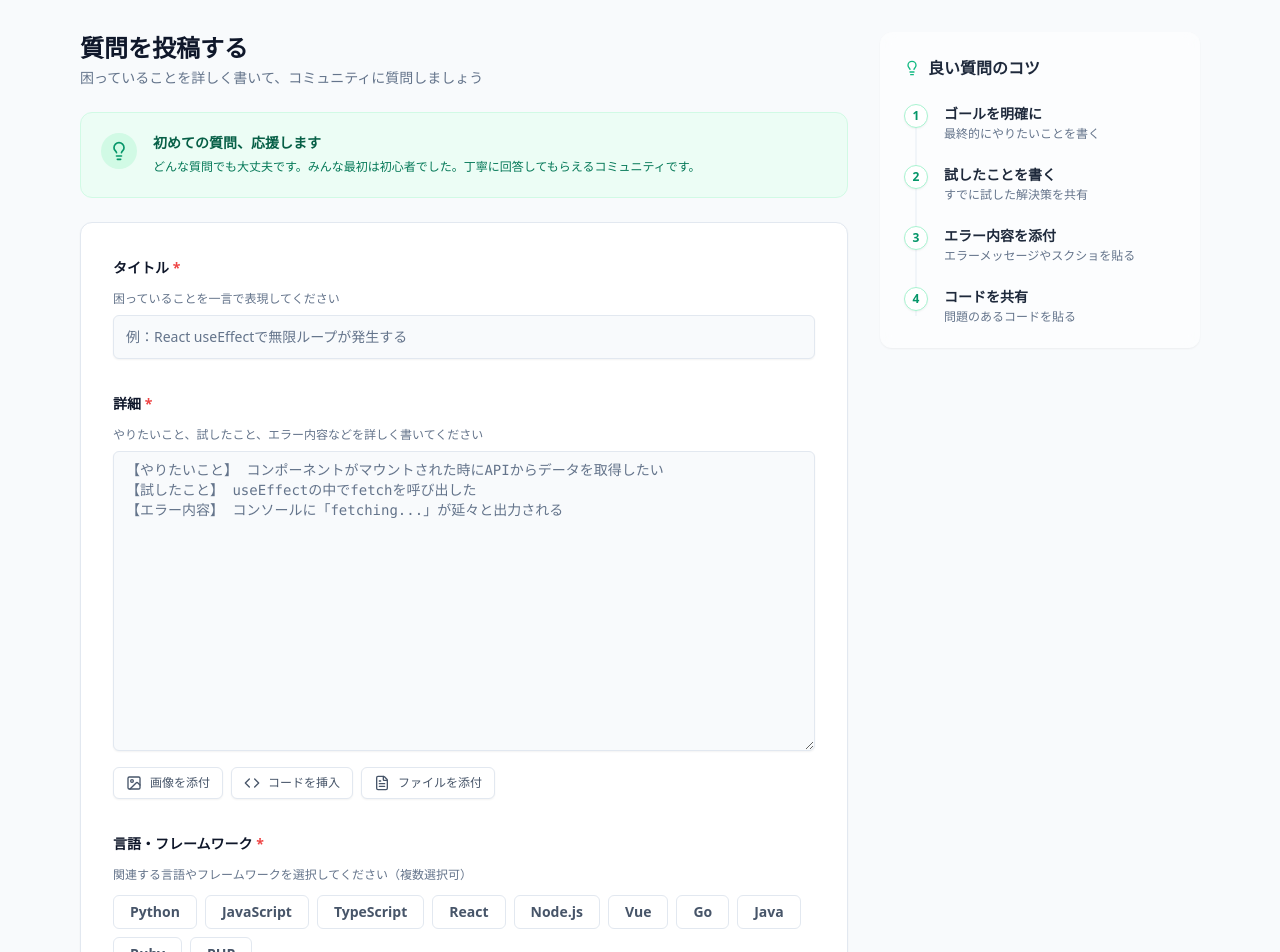
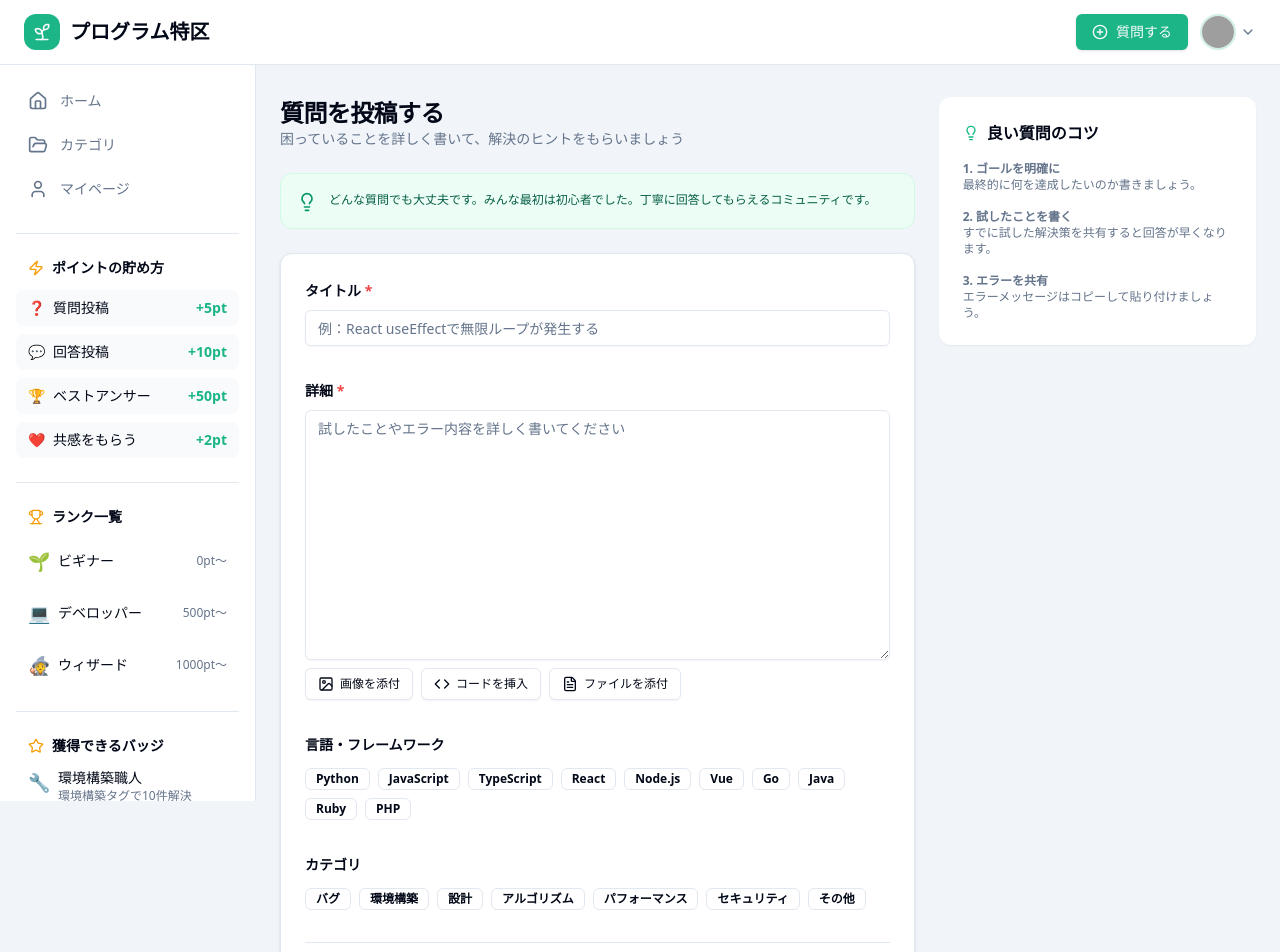
Before and after one commit to geek-camp-vol18/program-tokku, a Next.js app in the folder frontend/: page /questions/new in a window 1280 px wide. Shown: the top 952 px of the page. Built offline with nearby package versions, Linux system fonts and the light colour scheme; no server answers; grey boxes are pictures that could not be loaded.

Commit message:
feat: 質問投稿画面のUI実装完了

```diff
--- a/frontend/src/app/questions/new/page.tsx
+++ b/frontend/src/app/questions/new/page.tsx
@@ -1,18 +1,29 @@
 "use client";
 
 import { useState } from "react";
+import { useRouter } from "next/navigation"; // 画面遷移用
+import { supabase } from "@/lib/supabase";
+
+// チーム共通コンポーネント
+import { Header } from "@/components/layout/header";
+import { Sidebar } from "@/components/layout/sidebar";
+
+// UI部品
 import { Button } from "@/components/ui/button";
 import { Input } from "@/components/ui/input";
 import { Textarea } from "@/components/ui/textarea";
 import { Badge } from "@/components/ui/badge";
 import { Card, CardContent } from "@/components/ui/card";
-import { Lightbulb, Image as ImageIcon, Code, FileText } from "lucide-react";
+import { Lightbulb, Image as ImageIcon, Code, FileText, Loader2 } from "lucide-react";
 
-// 選択肢のマスターデータ
 const LANGUAGES = ["Python", "JavaScript", "TypeScript", "React", "Node.js", "Vue", "Go", "Java", "Ruby", "PHP"];
 const CATEGORIES = ["バグ", "環境構築", "設計", "アルゴリズム", "パフォーマンス", "セキュリティ", "その他"];
 
 export default function NewQuestionPage() {
+  const router = useRouter();
+  const [isSubmitting, setIsSubmitting] = useState(false);
+
+  // 入力データ
   const [title, setTitle] = useState("");
   const [content, setContent] = useState("");
   const [selectedLangs, setSelectedLangs] = useState<string[]>([]);
@@ -27,97 +38,107 @@ export default function NewQuestionPage() {
     }
   };
 
+  // ★ Supabaseへの保存処理 ★
+  const handleSubmit = async () => {
+    if (!title || !content) {
+      alert("タイトルと詳細は必須です");
+      return;
+    }
+
+    setIsSubmitting(true);
+
+    try {
+      // 1. 質問を questions テーブルに挿入
+      const { data, error } = await supabase
+        .from("questions")
+        .insert([
+          {
+            title,
+            content,
+            status: "open", // デフォルトは未解決
+            // ※タグやカテゴリの保存先はDB設計に合わせて調整してください
+          },
+        ])
+        .select();
+
+      if (error) throw error;
+
+      alert("質問を投稿しました！ +5pt獲得！");
+      router.push("/"); // ホーム画面に戻る
+      router.refresh(); // 最新の状態に更新
+    } catch (error: any) {
+      alert("エラーが発生しました: " + error.message);
+    } finally {
+      setIsSubmitting(false);
+    }
+  };
+
   return (
-    <div className="min-h-screen bg-slate-50 py-8">
-      <div className="max-w-6xl mx-auto px-4 flex gap-8 items-start">
+    <div className="min-h-screen bg-muted">
+      {/* チーム共通のヘッダー */}
+      <Header />
 
-        {/* === 左側メインエリア === */}
-        <div className="flex-1 space-y-6">
+      <div className="mx-auto flex w-full max-w-7xl">
+        {/* チーム共通のサイドバー */}
+        <Sidebar />
 
-          {/* ヘッダー */}
+        {/* メインコンテンツエリア：チームのグリッド構成(2fr 1fr)に合わせる */}
+        <main className="w-full flex-1 px-6 py-8">
+          <div className="grid grid-cols-1 gap-6 md:grid-cols-[2fr_1fr]">
+
+            {/* 左：投稿フォーム */}
+            <div className="space-y-6">
               <div>
-            <h1 className="text-2xl font-bold text-slate-900">質問を投稿する</h1>
-            <p className="text-slate-500 text-sm mt-1">困っていることを詳しく書いて、コミュニティに質問しましょう</p>
+                <h1 className="text-2xl font-bold tracking-tight">質問を投稿する</h1>
+                <p className="text-sm text-muted-foreground">困っていることを詳しく書いて、解決のヒントをもらいましょう</p>
               </div>
 
-          {/* 応援メッセージ (Figmaの緑のエリア) */}
-          <div className="bg-emerald-50 border border-emerald-100 p-5 rounded-xl flex gap-4 items-start">
-            <div className="bg-emerald-100 p-2 rounded-full text-emerald-600 shrink-0">
-              <Lightbulb className="h-5 w-5" />
-            </div>
-            <div>
-              <h3 className="text-emerald-800 font-bold text-sm mb-1">初めての質問、応援します</h3>
-              <p className="text-emerald-700 text-xs leading-relaxed">
+              {/* 応援メッセージ */}
+              <div className="bg-emerald-50 border border-emerald-100 p-4 rounded-xl flex gap-3 items-start">
+                <Lightbulb className="h-5 w-5 text-emerald-600 mt-0.5" />
+                <p className="text-emerald-800 text-xs leading-relaxed">
                   どんな質問でも大丈夫です。みんな最初は初心者でした。丁寧に回答してもらえるコミュニティです。
                 </p>
               </div>
-          </div>
 
-          {/* 入力フォームカード */}
-          <Card className="shadow-sm border-slate-200">
-            <CardContent className="p-8 space-y-8">
-
-              {/* タイトル入力 */}
-              <div className="space-y-3">
-                <label className="text-sm font-bold text-slate-900">
-                  タイトル <span className="text-red-500">*</span>
-                </label>
+              <Card className="bg-card">
+                <CardContent className="p-6 space-y-8">
+                  {/* タイトル */}
                   <div className="space-y-2">
-                  <p className="text-xs text-slate-500">困っていることを一言で表現してください</p>
+                    <label className="text-sm font-bold">タイトル <span className="text-red-500">*</span></label>
                     <Input
                       placeholder="例：React useEffectで無限ループが発生する"
                       value={title}
                       onChange={(e) => setTitle(e.target.value)}
-                    className="h-11 bg-slate-50 border-slate-200 focus:ring-emerald-500"
                     />
+                  </div>
+
+                  {/* 詳細 */}
+                  <div className="space-y-2">
+                    <label className="text-sm font-bold">詳細 <span className="text-red-500">*</span></label>
+                    <Textarea
+                      placeholder="試したことやエラー内容を詳しく書いてください"
+                      className="min-h-[250px] font-mono"
+                      value={content}
+                      onChange={(e) => setContent(e.target.value)}
+                    />
+                    <div className="flex gap-2">
+                      <Button variant="outline" size="sm" className="h-8 text-xs gap-1.5"><ImageIcon className="h-3 w-3"/> 画像を添付</Button>
+                      <Button variant="outline" size="sm" className="h-8 text-xs gap-1.5"><Code className="h-3 w-3"/> コードを挿入</Button>
+                      <Button variant="outline" size="sm" className="h-8 text-xs gap-1.5"><FileText className="h-3 w-3"/> ファイルを添付</Button>
                     </div>
                   </div>
 
-              {/* 詳細入力 */}
+                  {/* 言語選択 */}
                   <div className="space-y-3">
-                <label className="text-sm font-bold text-slate-900">
-                  詳細 <span className="text-red-500">*</span>
-                </label>
-                <div className="space-y-2">
-                  <p className="text-xs text-slate-500">やりたいこと、試したこと、エラー内容などを詳しく書いてください</p>
-                  <Textarea
-                    placeholder={`【やりたいこと】 コンポーネントがマウントされた時にAPIからデータを取得したい\n【試したこと】 useEffectの中でfetchを呼び出した\n【エラー内容】 コンソールに「fetching...」が延々と出力される`}
-                    className="min-h-[300px] font-mono text-sm bg-slate-50 border-slate-200 focus:ring-emerald-500 leading-relaxed"
-                    value={content}
-                    onChange={(e) => setContent(e.target.value)}
-                  />
-                  {/* ツールバーボタン（見た目だけ） */}
-                  <div className="flex gap-2 pt-2">
-                    <Button variant="outline" size="sm" className="text-xs gap-2 text-slate-600 h-8">
-                      <ImageIcon className="h-3 w-3" /> 画像を添付
-                    </Button>
-                    <Button variant="outline" size="sm" className="text-xs gap-2 text-slate-600 h-8">
-                      <Code className="h-3 w-3" /> コードを挿入
-                    </Button>
-                    <Button variant="outline" size="sm" className="text-xs gap-2 text-slate-600 h-8">
-                      <FileText className="h-3 w-3" /> ファイルを添付
-                    </Button>
-                  </div>
-                </div>
-              </div>
-
-              {/* 言語・フレームワーク選択 */}
-              <div className="space-y-3">
-                <label className="text-sm font-bold text-slate-900">
-                  言語・フレームワーク <span className="text-red-500">*</span>
-                </label>
-                <p className="text-xs text-slate-500">関連する言語やフレームワークを選択してください（複数選択可）</p>
+                    <label className="text-sm font-bold">言語・フレームワーク</label>
                     <div className="flex flex-wrap gap-2">
-                  {LANGUAGES.map((lang) => (
+                      {LANGUAGES.map(lang => (
                         <Badge
                           key={lang}
                           onClick={() => toggleLang(lang)}
                           variant={selectedLangs.includes(lang) ? "default" : "outline"}
-                      className={`cursor-pointer px-4 py-1.5 text-sm transition-all ${
-                        selectedLangs.includes(lang)
-                          ? "bg-emerald-500 hover:bg-emerald-600 border-transparent"
-                          : "bg-white text-slate-600 border-slate-200 hover:bg-slate-50 hover:border-emerald-200"
-                      }`}
+                          className="cursor-pointer"
                         >
                           {lang}
                         </Badge>
@@ -127,19 +148,14 @@ export default function NewQuestionPage() {
 
                   {/* カテゴリ選択 */}
                   <div className="space-y-3">
-                <label className="text-sm font-bold text-slate-900">カテゴリ</label>
-                <p className="text-xs text-slate-500">質問の種類を選択してください</p>
+                    <label className="text-sm font-bold">カテゴリ</label>
                     <div className="flex flex-wrap gap-2">
-                  {CATEGORIES.map((cat) => (
+                      {CATEGORIES.map(cat => (
                         <Badge
                           key={cat}
                           onClick={() => setSelectedCategory(cat)}
                           variant={selectedCategory === cat ? "default" : "outline"}
-                      className={`cursor-pointer px-4 py-1.5 text-sm transition-all ${
-                        selectedCategory === cat
-                          ? "bg-slate-800 hover:bg-slate-700 border-transparent text-white"
-                          : "bg-white text-slate-600 border-slate-200 hover:bg-slate-50 hover:border-slate-300"
-                      }`}
+                          className="cursor-pointer"
                         >
                           {cat}
                         </Badge>
@@ -147,56 +163,42 @@ export default function NewQuestionPage() {
                     </div>
                   </div>
 
-              {/* フッターアクション */}
-              <div className="flex items-center justify-between pt-6 border-t border-slate-100">
-                <Button variant="ghost" className="text-slate-500 hover:text-slate-700">
-                  キャンセル
-                </Button>
-                <div className="flex items-center gap-3">
-                  <span className="text-sm font-bold text-slate-400">+5pt</span>
-                  <Button className="bg-emerald-400 hover:bg-emerald-500 text-white px-8 font-bold shadow-md shadow-emerald-100">
+                  {/* 送信ボタン */}
+                  <div className="flex items-center justify-between pt-4 border-t">
+                    <Button variant="ghost" onClick={() => router.back()}>キャンセル</Button>
+                    <div className="flex items-center gap-4">
+                      <span className="text-sm font-bold text-muted-foreground">+5pt</span>
+                      <Button
+                        disabled={isSubmitting}
+                        onClick={handleSubmit}
+                        className="bg-emerald-500 hover:bg-emerald-600 px-8"
+                      >
+                        {isSubmitting && <Loader2 className="mr-2 h-4 w-4 animate-spin" />}
                         質問を投稿する
                       </Button>
                     </div>
                   </div>
-
                 </CardContent>
               </Card>
             </div>
 
-        {/* === 右側サイドバー (コツ) === */}
-        <aside className="w-80 hidden lg:block shrink-0 sticky top-6">
-          <Card className="border-none shadow-sm bg-white/50 backdrop-blur">
-            <CardContent className="p-6">
-              <h3 className="font-bold flex items-center gap-2 mb-6 text-slate-800">
+            {/* 右：ガイドライン（チームの FeaturePanel と同じ位置） */}
+            <aside className="space-y-6">
+              <Card className="p-6 bg-card border-none shadow-sm">
+                <h3 className="font-bold flex items-center gap-2 mb-4">
                   <Lightbulb className="h-4 w-4 text-emerald-500" /> 良い質問のコツ
                 </h3>
-              <ul className="space-y-6 relative">
-                {/* 縦線 */}
-                <div className="absolute left-[11px] top-2 bottom-2 w-0.5 bg-slate-100 -z-10" />
-
-                {[
-                  { title: "ゴールを明確に", desc: "最終的にやりたいことを書く" },
-                  { title: "試したことを書く", desc: "すでに試した解決策を共有" },
-                  { title: "エラー内容を添付", desc: "エラーメッセージやスクショを貼る" },
-                  { title: "コードを共有", desc: "問題のあるコードを貼る" }
-                ].map((item, i) => (
-                  <li key={i} className="flex gap-4">
-                    <span className="flex items-center justify-center w-6 h-6 rounded-full bg-white border border-emerald-200 text-emerald-600 text-xs font-bold shadow-sm shrink-0">
-                      {i + 1}
-                    </span>
-                    <div>
-                      <strong className="block text-sm text-slate-800 mb-0.5">{item.title}</strong>
-                      <p className="text-xs text-slate-500 leading-tight">{item.desc}</p>
-                    </div>
-                  </li>
-                ))}
+                <ul className="space-y-4 text-xs text-muted-foreground">
+                  <li><strong>1. ゴールを明確に</strong><br/>最終的に何を達成したいのか書きましょう。</li>
+                  <li><strong>2. 試したことを書く</strong><br/>すでに試した解決策を共有すると回答が早くなります。</li>
+                  <li><strong>3. エラーを共有</strong><br/>エラーメッセージはコピーして貼り付けましょう。</li>
                 </ul>
-            </CardContent>
               </Card>
             </aside>
 
           </div>
+        </main>
+      </div>
     </div>
   );
 }
```
Lines whose indentation alone changed are shown as unchanged.
